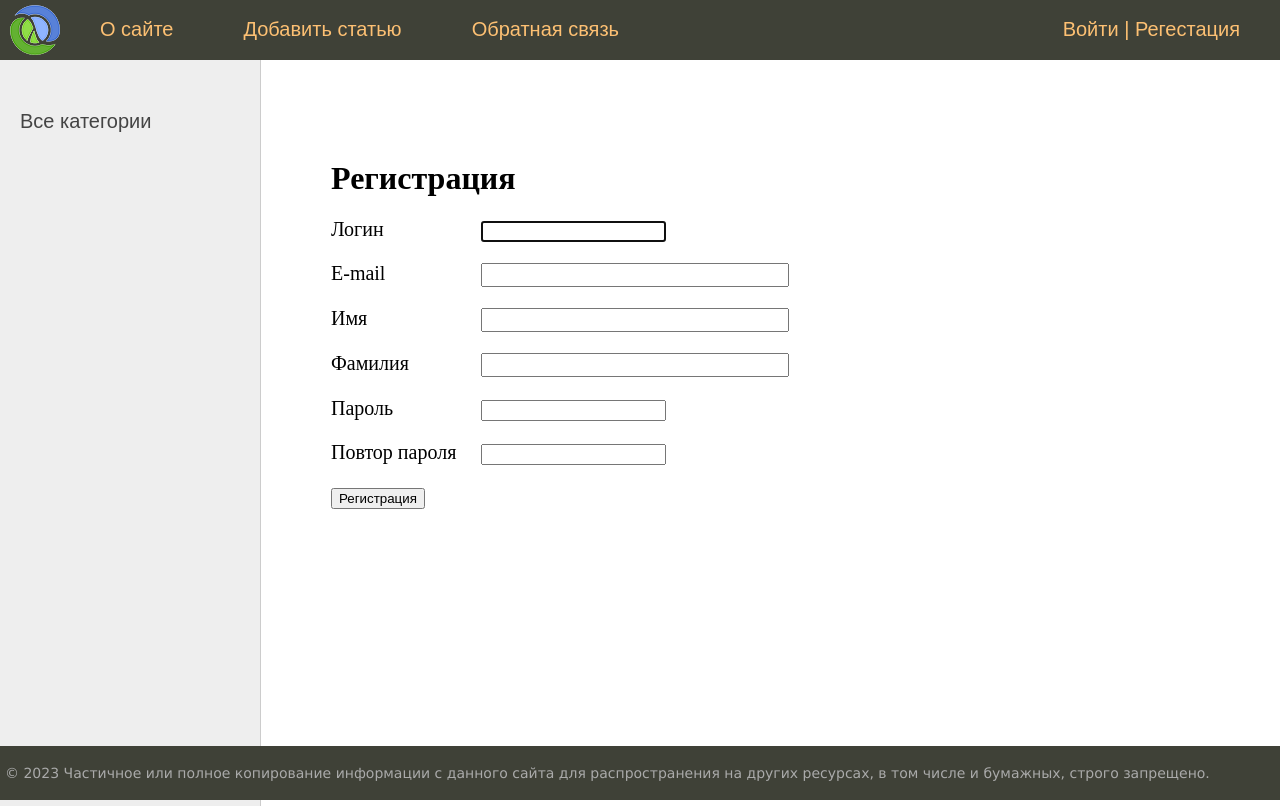
After one commit to OlegAmstl/SiteWomen, a Django app: page /users/register/ in a window 1280 px wide. The commit adds this page. Run offline with Django 5.2, Linux system fonts and the light colour scheme; data that the repository does not hold is empty.

Commit message:
Register user.

```diff
--- a/templates/base.html
+++ b/templates/base.html
@@ -24,7 +24,7 @@
 	<li class="last">{{ user.username }} | <a href="{% url 'users:logout' %}">Выйти</a></li>
 {% else %}
 	<li class="last"><a href="{% url 'users:login' %}">Войти</a> | <a
-			href="#">Регестация</a></li>
+			href="{% url 'users:register' %}">Регестация</a></li>
 {% endif %}
 			</ul>
 			<div class="clear"></div>
--- a/users/forms.py
+++ b/users/forms.py
@@ -1,17 +1,49 @@
 from django import forms
-from django.contrib.auth.forms import AuthenticationForm
+from django.contrib.auth.forms import AuthenticationForm, UserCreationForm
 from django.contrib.auth import get_user_model
 
 
 class LoginUserForm(AuthenticationForm):
     """Форма для входа на сайт."""
 
-    # username = forms.CharField(label='Логин',
-    #                            widget=forms.TextInput(
-    #                                attrs={'class': 'form-input'}))
-    # password = forms.CharField(label='Пароль',
-    #                            attrs={'class': 'form-input'})
+    username = forms.CharField(label='Логин',
+                               widget=forms.TextInput(
+                                   attrs={'class': 'form-input'}))
+    password = forms.CharField(label='Пароль',
+                               widget=forms.PasswordInput
+                               (attrs={'class': 'form-input'}))
 
     class Meta:
         model = get_user_model()
         fields = ['username', 'password']
+
+
+class RegisterUserForm(UserCreationForm):
+    """Форма регистрации пользователей."""
+
+    username = forms.CharField(label='Логин')
+    password1 = forms.CharField(label='Пароль',
+                               widget=forms.PasswordInput())
+    password2 = forms.CharField(label='Повтор пароля',
+                                widget=forms.PasswordInput())
+
+    class Meta:
+        model = get_user_model()
+        fields = ['username', 'email', 'first_name', 'last_name', 'password1',
+                  'password2']
+        widgets = {
+            'email': forms.TextInput(attrs={'class': 'form-input'}),
+            'first_name': forms.TextInput(attrs={'class': 'form-input'}),
+            'last_name': forms.TextInput(attrs={'class': 'form-input'})
+        }
+        labels = {
+            'email': 'E-mail',
+            'first_name': 'Имя',
+            'last_name': 'Фамилия'
+        }
+
+        def clean_email(self):
+            email = self.cleaned_data['email']
+            if get_user_model().objects.filter(email=email).exists():
+                raise forms.ValidationError('Такой email уже существует')
+            return email
--- /dev/null
+++ b/users/templates/users/register.html
@@ -0,0 +1,20 @@
+{% extends 'base.html' %}
+
+{% block content %}
+<h1>Регистрация</h1>
+
+<form method="post">
+    {% csrf_token %}
+    <input type="hidden" name="next" value="{{ next }}">
+    <div class="form-error">{{ form.not_field_errors }}</div>
+    {% for f in form %}
+    <p>
+        <label for="{{ f.id_for_label }}" class="form-label">
+            {{ f.label }}
+        </label>{{ f }}
+    </p>
+    <div class="form-error">{{ f.errors }}</div>
+    {% endfor %}
+    <p><button type="submit">Регистрация</button></p>
+</form>
+{% endblock %}
--- a/users/urls.py
+++ b/users/urls.py
@@ -9,4 +9,5 @@ app_name = 'users'
 urlpatterns = [
     path('login/', views.LoginUser.as_view(), name='login'),
     path('logout/', LogoutView.as_view(), name='logout'),
+    path('register/', views.RegisterUser.as_view(), name='register')
 ]
--- a/users/views.py
+++ b/users/views.py
@@ -2,36 +2,31 @@ from django.shortcuts import render
 from django.http import HttpResponse, HttpResponseRedirect
 from django.contrib.auth import authenticate, login, logout
 from django.contrib.auth.views import LoginView
+from django.views.generic import CreateView
 from django.urls import reverse, reverse_lazy
 
-from .forms import LoginUserForm
+from .forms import LoginUserForm, RegisterUserForm
 
 
 class LoginUser(LoginView):
+    """Вход на сайт."""
+
     form_class = LoginUserForm
     template_name = 'users/login.html'
     extra_context = {
         'title': 'Авторизация'
     }
 
-    # def get_success_url(self):
-    #     return reverse_lazy('home')
+
+class RegisterUser(CreateView):
+    """Регистрация на сайте."""
+
+    form_class = RegisterUserForm
+    template_name = 'users/register.html'
+    extra_context = {'title': 'Регистрация'}
+    success_url = reverse_lazy('users:login')
 
 
-# def login(request):
-#     if request.method == 'POST':
-#         form = LoginUserForm(request.POST)
-#         if form.is_valid():
-#             cd = form.cleaned_data
-#             user = authenticate(request, username=cd['username'],
-#                                 password=cd['password'])
-#             if user and user.is_active:
-#                 login(request, user)
-#                 return HttpResponseRedirect(reverse('home'))
-#     form = LoginUserForm()
-#     return render(request, 'users/login.html', {'form': form})
-
-
-def logout(request):
-    login(request)
-    return HttpResponse(reverse('users:login'))
+# def logout(request):
+#     login(request)
+#     return HttpResponse(reverse('users:login'))
```
